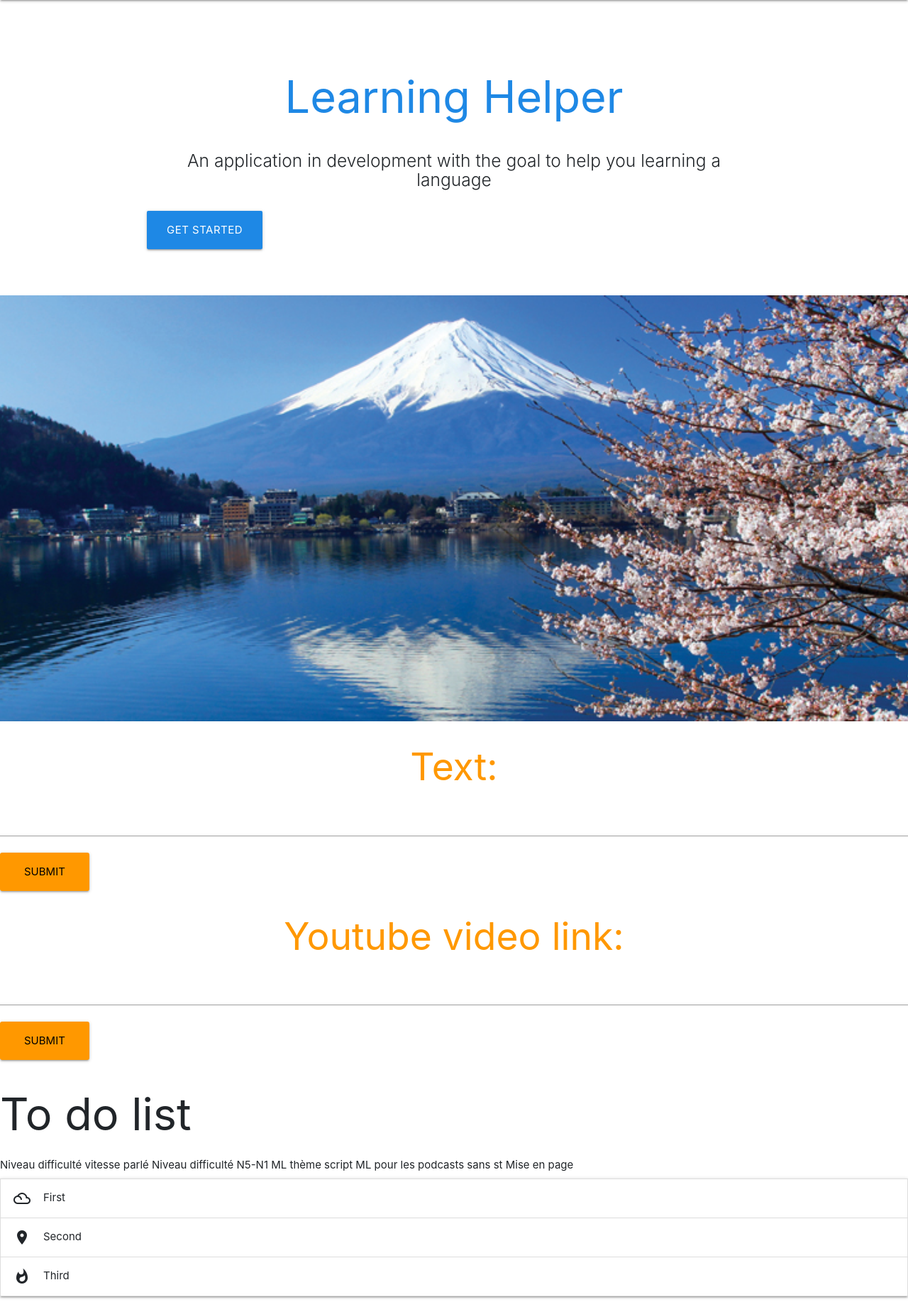
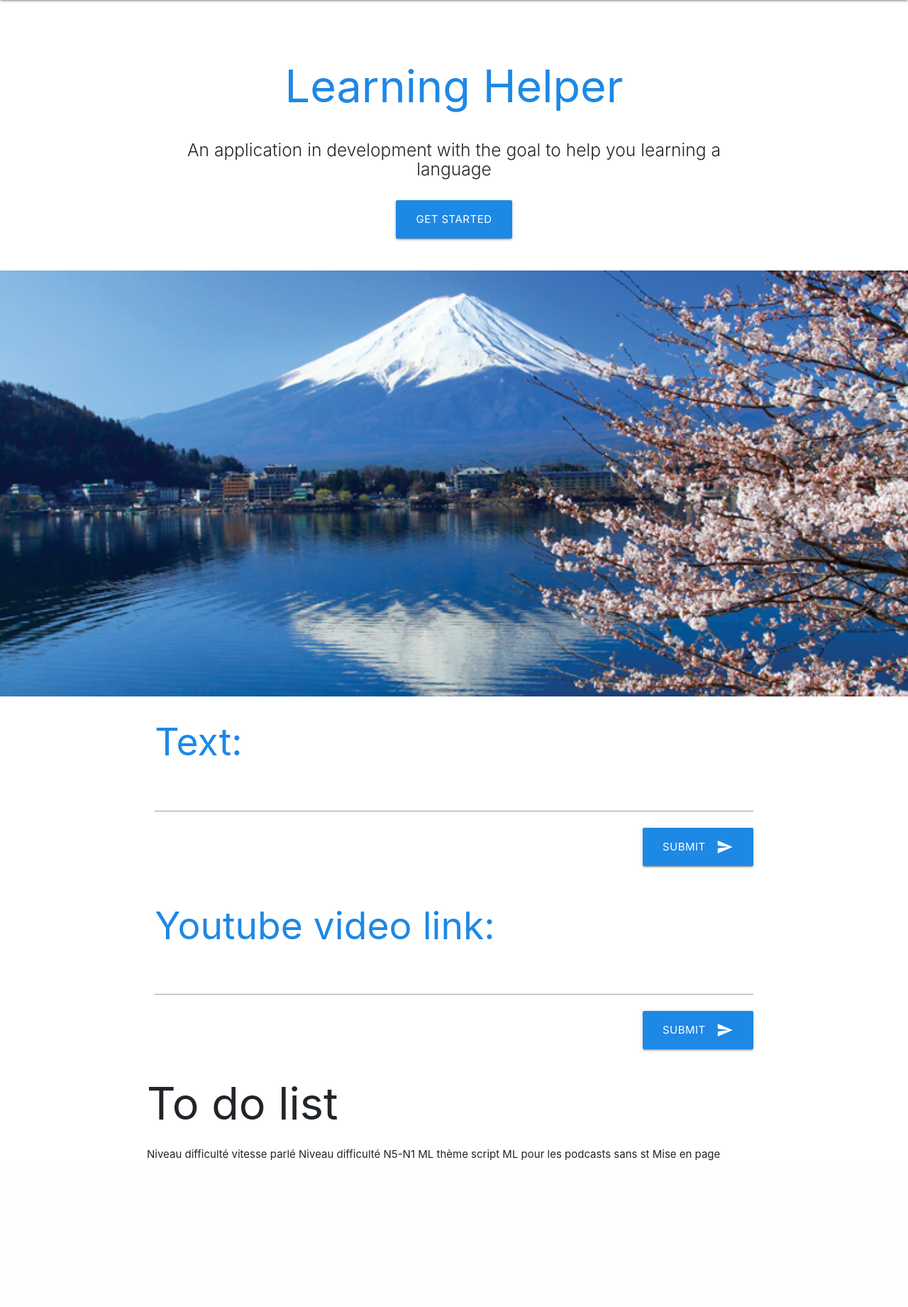
Before and after one commit to VictorCrd/Japanese_helper, a Flask app: page / in a window 1280 px wide. Shown: the part 72-1913 px from the top of the page at 71% size. After the commit the page ends 1707 px from the top, so only its background shows below. Run offline with Flask 2, Linux system fonts and the light colour scheme; some libraries are stand-ins or nearby versions.

Commit message:
update index

```diff
--- a/templates/index.html
+++ b/templates/index.html
@@ -45,37 +45,44 @@
             </div>
         </nav>
 
+    <div class="container">
         <div id="index-banner" class="Learning Helper">
-            <div class="section no-pad-bot">
-                <div class="container">
                     <br><br>
                     <h1 class="header center blue-text text-darken-1">Learning Helper</h1>
                     <div class="row center">
                         <h5 class="header col s12 light">An application in development with the goal to help you learning a language</h5>
                     </div>
-                <div class="row center">
-                    <a href="" id="" class="btn-large waves-effect waves-light blue darken-1">Get Started</a>
+                    <div class="center-align">
+                        <a href="#" id="" class="btn-large waves-effect waves-light blue darken-1 ">Get Started</a>
                     </div>
                     <br><br>
-
         </div>
     </div>
+
         <!-- Parallax -->
         <div class="parallax-container">
             <div class="parallax"><img src="../static/NOCOPYRIGHT_fuji-jp.jpg" alt="fuji-jp"></div>
         </div>
 
-        <form action="#" method="post">
-            <h2 class="header center orange-text">Text:</h2>
-            <p><input type="text" name="nm" /></p>
-            <p><input type="submit" value="submit" class="btn-large waves-effect waves-light orange"/></p>
+    <div class="container">
+        <div class="row center">
+            <form action="#" method="post" class="col s12">
+                <h2 class="header left blue-text text-darken-1">Text:</h2>
+                <p><input type="text" name="nm"/></p>
+                <button class="btn-large right waves-effect waves-light blue darken-1" type="submit" name="nm">Submit
+                <i class="material-icons right">send</i>
+  </button>
             </form>
+        </div>
 
-        <form action="#" method="post">
-            <h2 class="header center orange-text">Youtube video link:</h2>
+        <div class="row center">
+            <form action="#" method="post" class="col s12">
+                <h2 class="header left blue-text text-darken-1">Youtube video link:</h2>
                 <p><input type="text" name="youtube" /></p>
-            <p><input type="submit" value="submit" class="btn-large waves-effect waves-light orange"/></p>
+                <button class="btn-large right waves-effect waves-light blue darken-1" type="submit" name="youtube">Submit
+                <i class="material-icons right">send</i>
             </form>
+        </div>
 
         <h1>To do list</h1>
         <table>
@@ -86,20 +93,7 @@
             Mise en page
         </table>
 
-        <ul class="collapsible">
-        <li>
-        <div class="collapsible-header"><i class="material-icons">filter_drama</i>First</div>
-        <div class="collapsible-body"><span>Lorem ipsum dolor sit amet.</span></div>
-        </li>
-        <li>
-        <div class="collapsible-header"><i class="material-icons">place</i>Second</div>
-        <div class="collapsible-body"><span>Lorem ipsum dolor sit amet.</span></div>
-        </li>
-        <li>
-        <div class="collapsible-header"><i class="material-icons">whatshot</i>Third</div>
-        <div class="collapsible-body"><span>Lorem ipsum dolor sit amet.</span></div>
-        </li>
-        </ul>
+    </div>
     </body>
 
     <script type="text/javascript" src="../static/materialize.js"></script>
```
Lines whose indentation alone changed are shown as unchanged.
